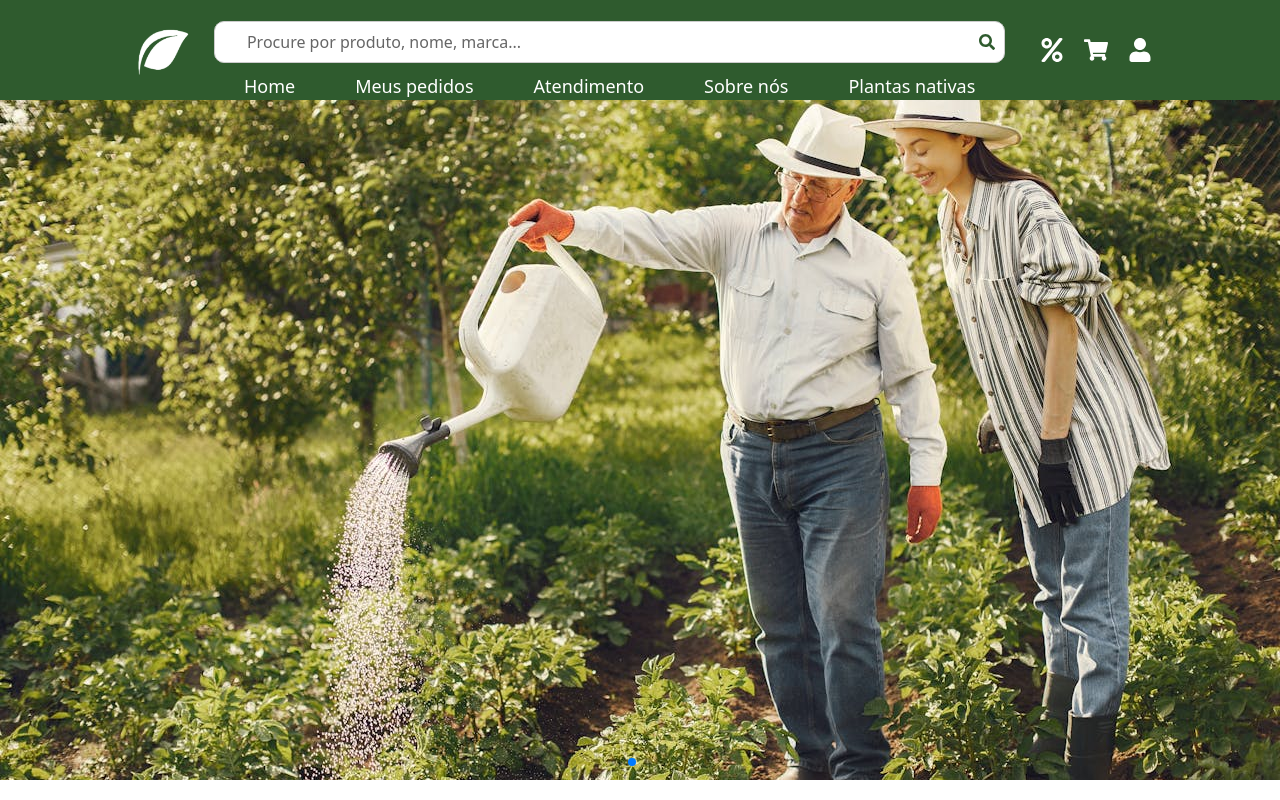
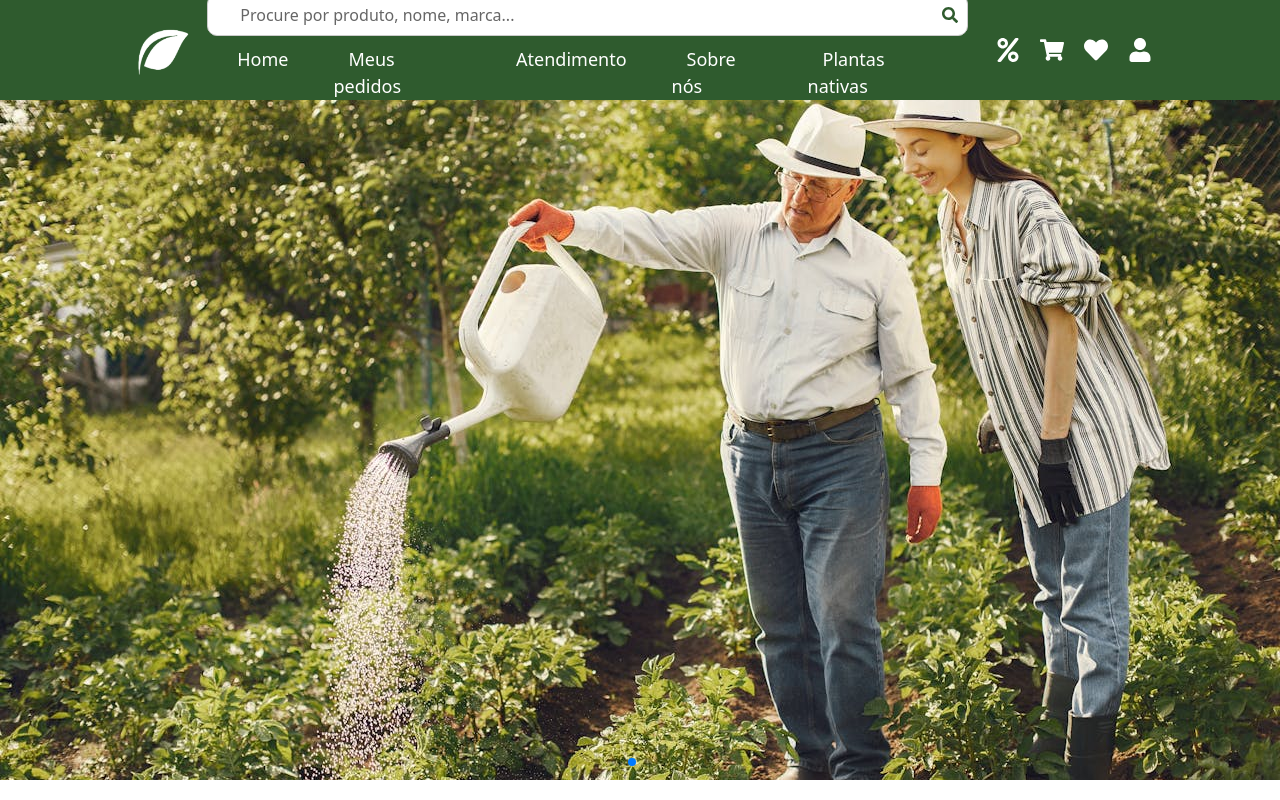
Before and after one commit to Plantsp/plantsp, a React (Create React App) app: page / in a window 1280 px wide. Shown: the top 800 px of the page. Built offline with nearby package versions, Linux system fonts and the light colour scheme.

Commit message:
Adicionando o ícone de favoritos

```diff
--- a/src/components/header/header.js
+++ b/src/components/header/header.js
@@ -1,6 +1,6 @@
 import './header.css';
 
-import { FaPercent, FaShoppingCart, FaUser, FaSearch } from 'react-icons/fa';
+import { FaPercent, FaShoppingCart, FaUser, FaSearch, FaHeart } from 'react-icons/fa';
 const logo = process.env.PUBLIC_URL + '/assets/img/logo.png';
 
 
@@ -39,6 +39,7 @@ function Header() {
         <div className="icon-container align-self-center">
           <FaPercent className="icon" />
           <FaShoppingCart className="icon" />
+          <FaHeart className="icon" />
           <FaUser className="icon" />
         </div>
       </header>
```
